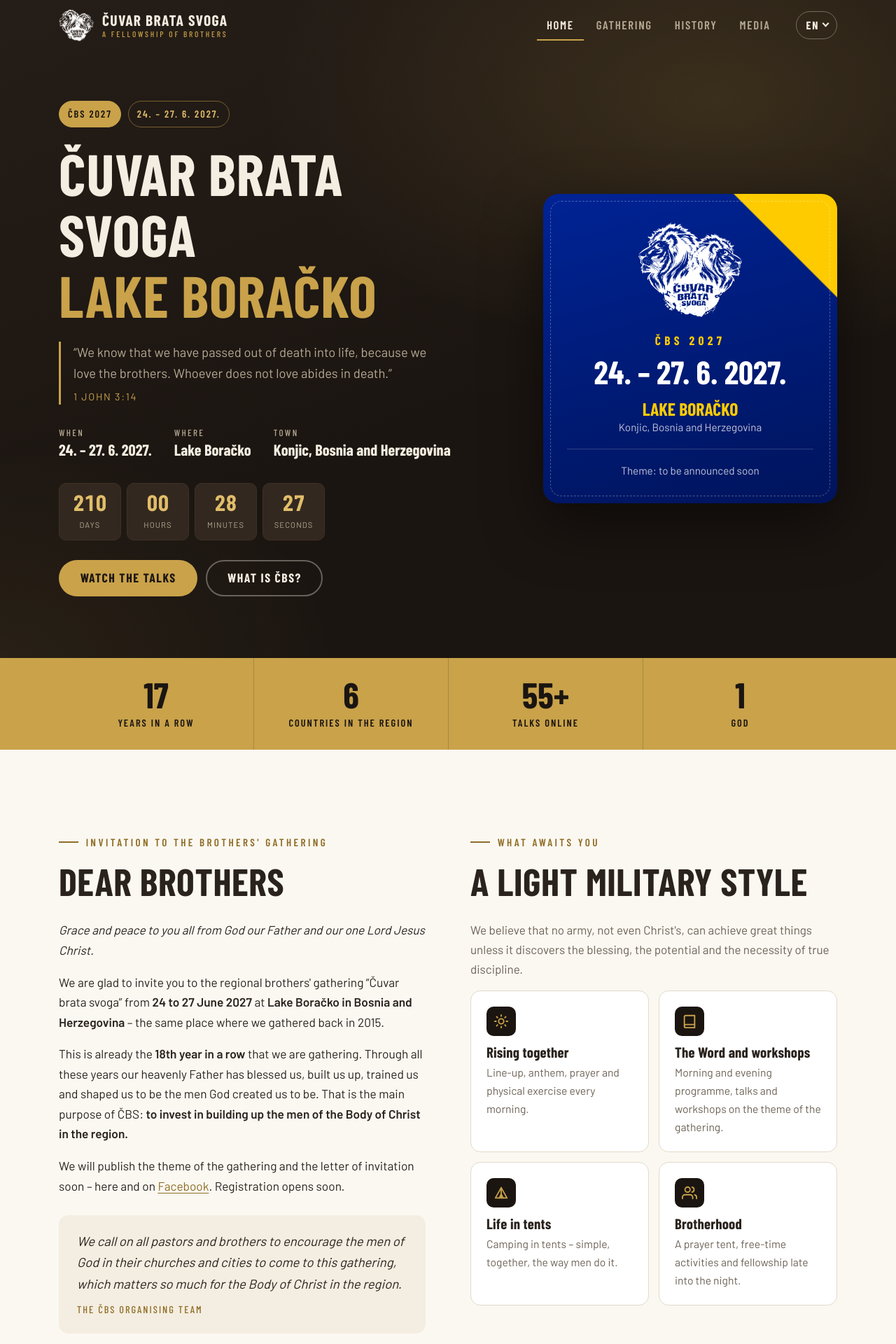
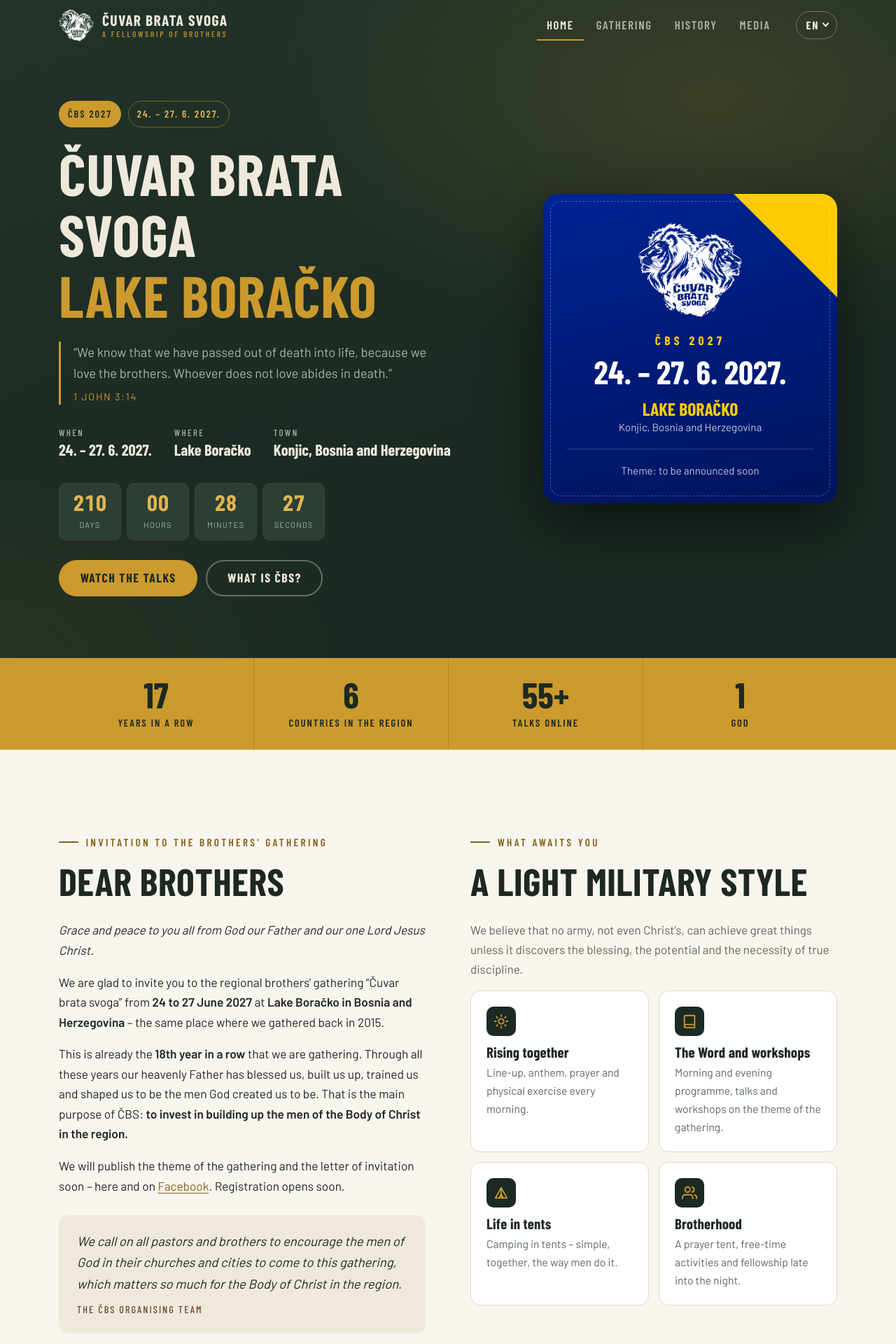
Before and after one commit to sakicant/cuvarbratasvoga, a PHP site: page / in a window 1280 px wide. Shown: the top 1920 px of the page at 70% size. Run offline with PHP 8.4, Linux system fonts and the light colour scheme; some web fonts are replaced.

Commit message:
Palette: pine and ochre (site, admin, logo set)
Pine #1b2a22, ochre #cc9a2e, light #efe9dc, bark #6b4a2f; footer stays black.
Logo set regenerated: ochre gold, new pine version, pine square images.

Co-Authored-By: Claude Opus 5.5 <noreply@anthropic.com>

```diff
--- a/assets/css/style.css
+++ b/assets/css/style.css
@@ -1,24 +1,27 @@
 /* Čuvar brata svoga — stilovi */
 :root {
-  --ink: #1b1511;
-  --ink-2: #251d17;
-  --ink-3: #33281f;
-  --bone: #f4ede1;
-  --paper: #fbf8f2;
-  --text: #2a231d;
-  --muted: #6e6357;
-  --muted-dark: #b5a993;
-  --line: #e3d9c8;
-  --line-dark: #3d3127;
-  --gold: #c9a24a;
-  --gold-2: #e0bd6a;
-  --gold-deep: #8f6e25;
+  /* Paleta „Pine and ochre“: borova zelena #1b2a22, oker #cc9a2e, svijetla #efe9dc, kora #6b4a2f */
+  --ink: #1b2a22;
+  --ink-2: #22332a;
+  --ink-3: #2b3f34;
+  --bone: #efe9dc;
+  --paper: #f8f5ee;
+  --text: #1e2822;
+  --muted: #5d685f;
+  --muted-dark: #a9b4a8;
+  --line: #e0d9c9;
+  --line-dark: #34483c;
+  --gold: #cc9a2e;
+  --gold-2: #e2b450;
+  --gold-deep: #85621a;
+  --bark: #6b4a2f;
+  --footer: #0e1311;
   --sea: #1e6db0;
   --radius: 14px;
   --wrap: 1160px;
   --display: "Barlow Condensed", "Arial Narrow", sans-serif;
   --body: "Barlow", system-ui, -apple-system, "Segoe UI", sans-serif;
-  --shadow: 0 1px 2px rgba(27,21,17,.06), 0 8px 24px rgba(27,21,17,.08);
+  --shadow: 0 1px 2px rgba(27,42,34,.06), 0 8px 24px rgba(27,42,34,.08);
 }
 
 *, *::before, *::after { box-sizing: border-box; }
@@ -64,7 +67,7 @@ p { margin: 0 0 1em; }
 .btn:hover { transform: translateY(-1px); }
 .btn-gold { background: var(--gold); color: var(--ink); }
 .btn-gold:hover { background: var(--gold-2); color: var(--ink); }
-.btn-ghost { border-color: rgba(244,237,225,.35); color: var(--bone); }
+.btn-ghost { border-color: rgba(239,233,220,.35); color: var(--bone); }
 .btn-ghost:hover { border-color: var(--gold); color: var(--gold-2); }
 .btn-dark { background: var(--ink); color: var(--bone); }
 .btn-dark:hover { background: var(--ink-3); color: var(--gold-2); }
@@ -94,7 +97,7 @@ p { margin: 0 0 1em; }
 
 /* izbornik jezika */
 .lang { position: relative; margin-left: 6px; }
-.lang summary { list-style: none; cursor: pointer; font-family: var(--display); font-weight: 700; font-size: 1rem; letter-spacing: .1em; color: var(--bone); border: 1px solid rgba(244,237,225,.35); border-radius: 999px; padding: 6px 12px 6px 14px; display: flex; align-items: center; gap: 6px; }
+.lang summary { list-style: none; cursor: pointer; font-family: var(--display); font-weight: 700; font-size: 1rem; letter-spacing: .1em; color: var(--bone); border: 1px solid rgba(239,233,220,.35); border-radius: 999px; padding: 6px 12px 6px 14px; display: flex; align-items: center; gap: 6px; }
 .lang summary::-webkit-details-marker { display: none; }
 .lang summary::after { content: ""; width: 7px; height: 7px; border-right: 2px solid currentColor; border-bottom: 2px solid currentColor; transform: translateY(-2px) rotate(45deg); }
 .lang summary:hover, .lang[open] summary { border-color: var(--gold); color: var(--gold-2); }
@@ -142,8 +145,8 @@ p { margin: 0 0 1em; }
 .hero {
   position: relative; overflow: hidden;
   background:
-    radial-gradient(1000px 560px at 80% 15%, rgba(201,162,74,.16), transparent 65%),
-    radial-gradient(800px 500px at 0% 100%, rgba(201,162,74,.08), transparent 60%),
+    radial-gradient(1000px 560px at 80% 15%, rgba(204,154,46,.16), transparent 65%),
+    radial-gradient(800px 500px at 0% 100%, rgba(204,154,46,.08), transparent 60%),
     linear-gradient(160deg, var(--ink-2) 0%, var(--ink) 60%);
   color: var(--bone);
 }
@@ -151,7 +154,7 @@ p { margin: 0 0 1em; }
 .hero-kicker { display: flex; flex-wrap: wrap; gap: 10px; margin-bottom: 22px; }
 .chip {
   font-family: var(--display); font-weight: 600; letter-spacing: .14em; text-transform: uppercase; font-size: .9rem;
-  padding: 6px 12px; border-radius: 999px; border: 1px solid rgba(201,162,74,.5); color: var(--gold-2);
+  padding: 6px 12px; border-radius: 999px; border: 1px solid rgba(204,154,46,.5); color: var(--gold-2);
 }
 .chip.solid { background: var(--gold); color: var(--ink); border-color: var(--gold); }
 .hero h1 { margin-bottom: .15em; }
@@ -188,14 +191,14 @@ p { margin: 0 0 1em; }
 /* ---------- traka sa statistikom ---------- */
 .stats { background: var(--gold); color: var(--ink); }
 .stats .wrap { display: grid; grid-template-columns: repeat(4, 1fr); }
-.stat { padding: 26px 16px; text-align: center; border-left: 1px solid rgba(27,21,17,.18); }
+.stat { padding: 26px 16px; text-align: center; border-left: 1px solid rgba(27,42,34,.18); }
 .stat:first-child { border-left: 0; }
 .stat b { display: block; font-family: var(--display); font-weight: 800; font-size: clamp(2.2rem, 5vw, 3.2rem); line-height: 1; }
 .stat span { font-family: var(--display); font-weight: 600; letter-spacing: .14em; text-transform: uppercase; font-size: .9rem; }
 @media (max-width: 700px) {
   .stats .wrap { grid-template-columns: 1fr 1fr; padding: 0; }
   .stat:nth-child(3) { border-left: 0; }
-  .stat:nth-child(n+3) { border-top: 1px solid rgba(27,21,17,.18); }
+  .stat:nth-child(n+3) { border-top: 1px solid rgba(27,42,34,.18); }
 }
 
 /* ---------- poziv / o okupljanju ---------- */
@@ -206,7 +209,7 @@ p { margin: 0 0 1em; }
   margin: 28px 0; padding: 22px 26px; background: var(--bone); border-radius: var(--radius);
   font-size: 1.15rem; font-style: italic; position: relative;
 }
-.prose blockquote cite { display: block; margin-top: 10px; font-style: normal; font-family: var(--display); letter-spacing: .14em; text-transform: uppercase; font-size: .9rem; color: var(--gold-deep); }
+.prose blockquote cite { display: block; margin-top: 10px; font-style: normal; font-family: var(--display); letter-spacing: .14em; text-transform: uppercase; font-size: .9rem; color: var(--bark); }
 
 .features { display: grid; grid-template-columns: 1fr 1fr; gap: 14px; }
 .feature { background: #fff; border: 1px solid var(--line); border-radius: var(--radius); padding: 22px; }
--- a/inc/layout.php
+++ b/inc/layout.php
@@ -51,7 +51,7 @@ function page_open(string $page, string $title, string $description, array $opt
 <meta property="og:description" content="<?= h_($description) ?>">
 <meta property="og:image" content="assets/brand/square/cbs-square-dark-1080.jpg">
 <meta property="og:type" content="website">
-<meta name="theme-color" content="#1b1511">
+<meta name="theme-color" content="#1b2a22">
 <?php if (!empty($opt['noindex'])): ?><meta name="robots" content="noindex"><?php endif; ?>
 <?php foreach (CBS_LANGS as $code => $info): ?>
 <link rel="alternate" hreflang="<?= $info['html'] ?>" href="<?= h_(self_url($code)) ?>">
```
Also changed, not shown: other parts of assets/css/style.css (+11 -11 lines), admin/admin.css (+4 -4 lines), assets/brand/index.html (+6 -5 lines), README.md, assets/brand/png/cbs-logo-gold-1024.png, assets/brand/png/cbs-logo-gold-2048.png, assets/brand/png/cbs-logo-gold-256.png, assets/brand/png/cbs-logo-gold-512.png, assets/brand/png/cbs-logo-pine-1024.png (added), assets/brand/png/cbs-logo-pine-2048.png (added), assets/brand/png/cbs-logo-pine-256.png (added), assets/brand/png/cbs-logo-pine-512.png (added), assets/brand/square/cbs-square-dark-1080.jpg, assets/brand/square/cbs-square-dark-1080.png, 2 more files, 1 other file.
